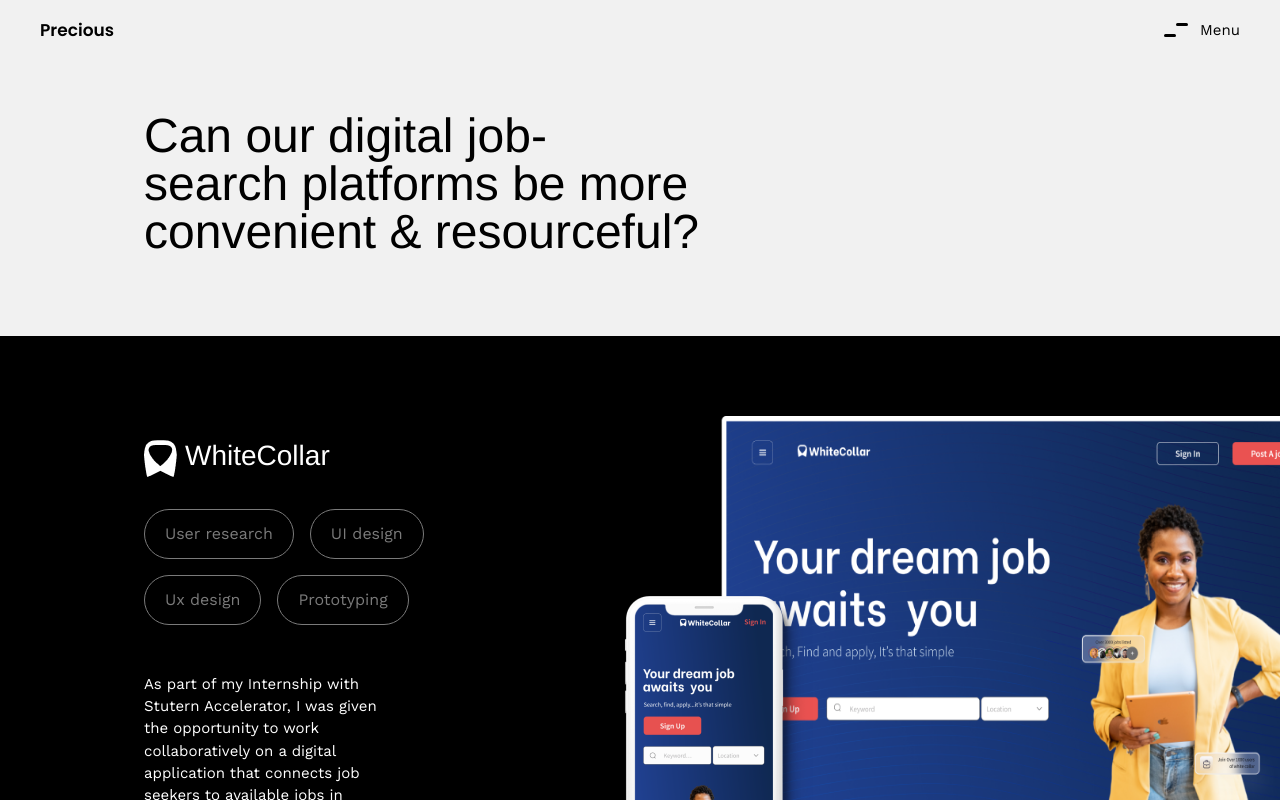
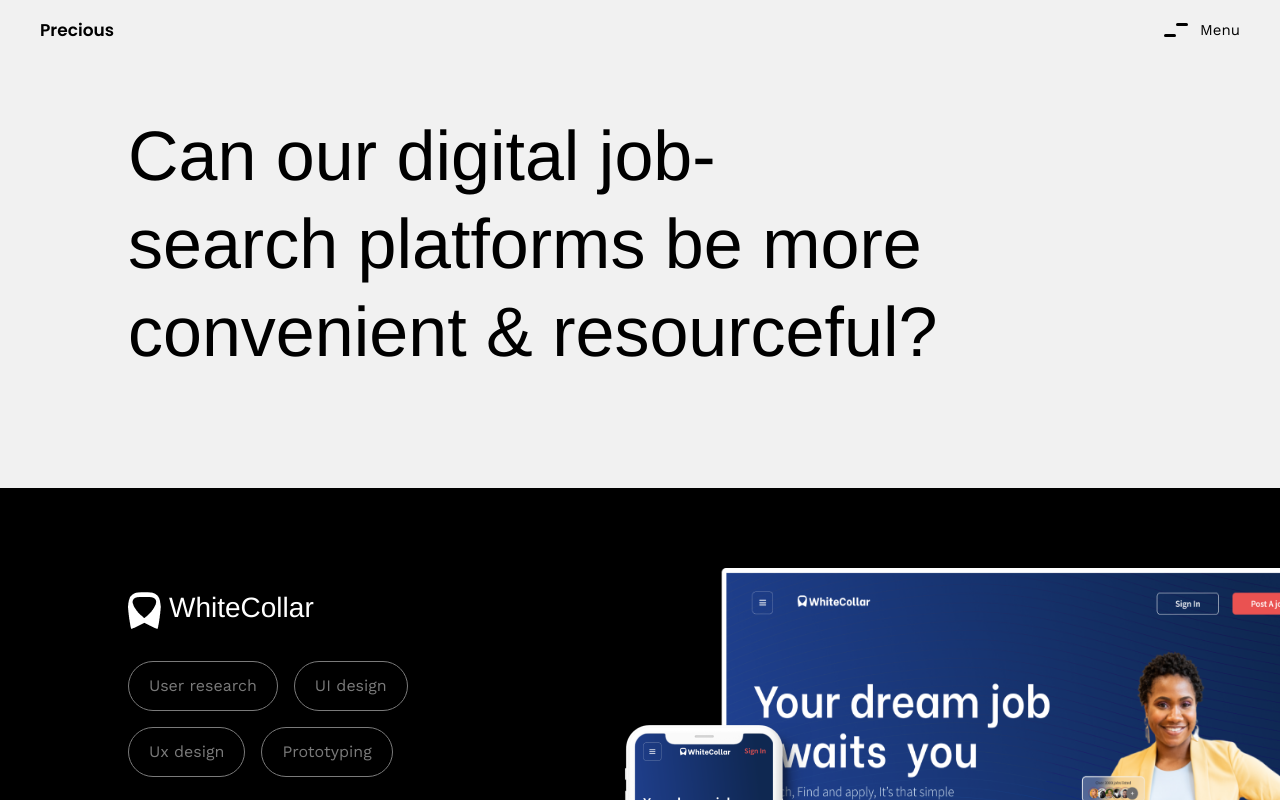
Before and after one commit to Nathan-88/precious-portfolio, a React (Vite) app: page /projects/WhiteCollar in a window 1280 px wide. Shown: the top 800 px of the page. Built offline with nearby package versions, Linux system fonts and the light colour scheme; a web font is replaced by a local one.

Commit message:
update on white collar landing page

```diff
--- a/src/components/Generalrespon.jsx
+++ b/src/components/Generalrespon.jsx
@@ -16,7 +16,7 @@
                     <p className="text-sm font-work-sans text-secondary font-[400] xl:w-[94%]">As a UX Designer at BI X, you are expected to work cross-functionally, supporting with your expertise in user research & design. Your job also doesn’t end with your core projects. You also get to support other teammates on task that aligns with the overall objective </p>
                 </div>
             </div>
-            <div className="flex flex-col mb-8 xl:flex-row items-center justify-between">
+            <div className="flex flex-col mb-8 xl:flex-row items-center xl:items-start justify-between">
                 <div className="mb-8 xl:mb-0 xl:w-[65%]">
                     <h4 className="font-500 text-xs mb-4">01</h4>
                     <h4 className="font-bold mb-4 text-3xl text-hueblack">Gaining Context</h4>
@@ -28,7 +28,7 @@
                     <p className="text-sm font-[400] text-secondary font-work-sans ">Because I joined the team at the discovery phase, the next step was to set up our team call to define our business model Canva, value proposition, and backlog of jobs to be done.</p>
                 </div>
             </div>
-            <div className="flex flex-col mb-8 xl:flex-row items-center justify-between">
+            <div className="flex flex-col mb-8 xl:flex-row items-center xl:items-start justify-between">
                 <div className="mb-8 xl:mb-0 xl:w-[65%]">
                     <h4 className="font-500 text-[13px] mb-4">03</h4>
                     <h4 className="font-bold mb-4 text-3xl text-hueblack">Designing</h4>
@@ -40,7 +40,7 @@
                     <p className="text-sm font-[400] text-secondary font-work-sans ">As a designer at BI X, it is paramount that you are able to use and maintain the existing design system for consistency and standard and this I do effortlessly</p>
                 </div>
             </div>
-            <div className="flex flex-col mb-8 xl:flex-row justify-between">
+            <div className="flex flex-col mb-8 items-center xl:items-start xl:flex-row justify-between">
                 <div className="mb-8 xl:mb-0 xl:w-[65%]">
                     <h4 className="font-500 text-[13px] mb-4">05</h4>
                     <h4 className="font-bold mb-4 text-3xl text-hueblack">User research</h4>
--- a/src/pages/WhiteCollar.jsx
+++ b/src/pages/WhiteCollar.jsx
@@ -19,13 +19,14 @@
 const WhiteCollar = () => {
     return(
         <section className="bg-tertiary">
-            <div className="pt-28 pb-20 px-4 md:px-20 md:w-[80%] xl:w-full  xl:px-36 ">
-                <p className="text-4xl xl:text-5xl xl:font-[300]">Can our digital job-</p>
-                <p className="xl:w-[60%] text-4xl xl:text-5xl xl:font-[300] md:leading-snug ">search platforms be more convenient & resourceful?</p>
+            <div className="py-28 md:pl-32 flex flex-col items-start text-4xl xl:text-[70px] leading-[88px] xl:font-[300]">
+                <p className="">Can our digital job-</p>
+                <p className="">search platforms be more</p>
+                <p className="">convenient & resourceful?</p>
             </div>
             {/* whitecollar */}
             <div className="py-20 flex flex-col-reverse bg-black xl:flex-row xl:justify-between">
-                <div className="md:px-16 xl:pl-36 xl:w-[55%] p-6 ">
+                <div className="md:px-16 xl:pl-32 xl:w-[55%] p-6 ">
                     <div className="flex mb-8">
                         <img src={vector}  alt="whitecollar"/>
                         <p className="pl-2 text-3xl text-white">WhiteCollar
```
